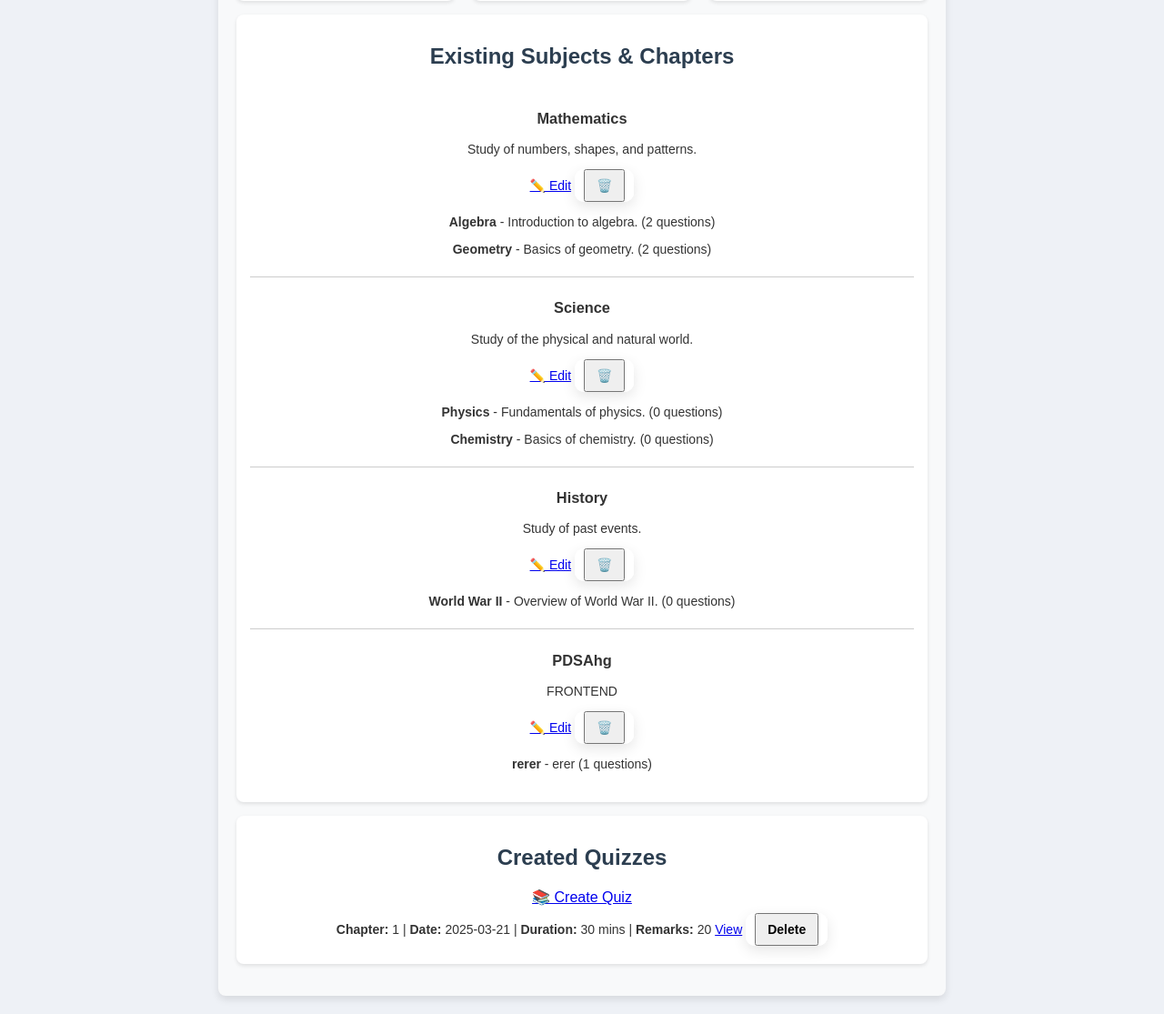
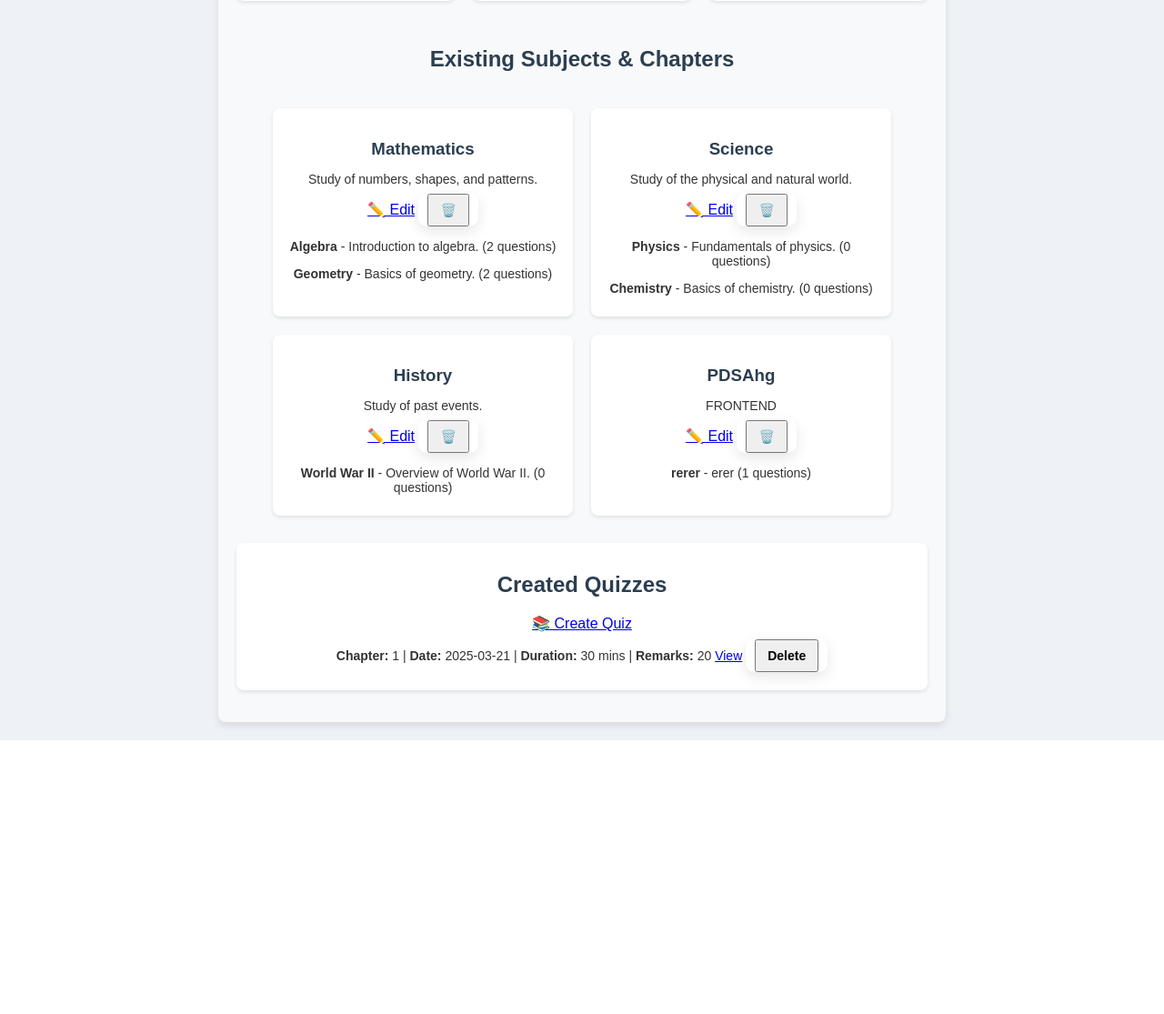
Before and after one commit to TanyaJha07/QUIZ-APP, a Flask app: page /admin_dashboard in a window 1280 px wide. Shown: the part 815-1930 px from the top of the page at 91% size. After the commit the page ends 1629 px from the top, so only its background shows below. Run offline with Flask 3, Linux system fonts and the light colour scheme; a user stored in the database is signed in.

Commit message:
css fixed

```diff
--- a/templates/admin_dashboard.html
+++ b/templates/admin_dashboard.html
@@ -56,8 +56,39 @@
   }
   .form-container button:hover { background: #0056b3; }
 
-  /* Updated Subject & Chapter Container */
-  .subject-container,
+  /* Updated styling for Existing Subjects & Chapters */
+  .subject-container {
+    display: flex;
+    flex-wrap: wrap;
+    gap: 20px;
+    justify-content: center;
+    margin: 15px 0;
+    padding: 15px;
+  }
+  .subject-container h2 {
+    width: 100%;
+    text-align: center;
+    margin-bottom: 20px;
+    color: #2c3e50;
+  }
+  .subject-item {
+    background-color: #fff;
+    border-radius: 8px;
+    box-shadow: 0 2px 4px rgba(0, 0, 0, 0.1);
+    padding: 15px;
+    width: 300px;
+    text-align: center;
+  }
+  .subject-item h3 {
+    margin-bottom: 10px;
+    color: #2c3e50;
+  }
+  .subject-item p {
+    font-size: 14px;
+    margin-bottom: 8px;
+  }
+
+  /* Existing Quizzes styling remains unchanged */
   .quiz-container {
     background-color: #fff;
     padding: 12px 15px; /* Reduced padding for a compact look */
@@ -65,14 +96,6 @@
     border-radius: 8px;
     box-shadow: 0 2px 4px rgba(0, 0, 0, 0.1);
   }
-
-  .subject-item {
-    padding: 8px 0;     /* Reduced padding for each subject item */
-    border-bottom: 1px solid #ccc;
-    font-size: 14px;    /* Slightly smaller font size */
-  }
-  .subject-item:last-child { border-bottom: none; }
-
   .quiz-container ul { list-style-type: none; padding: 0; margin: 0; }
   .quiz-container li {
     padding: 8px 10px;   /* Reduced padding for a compact list */
```
Also changed, not shown: instance/quiz.db.
